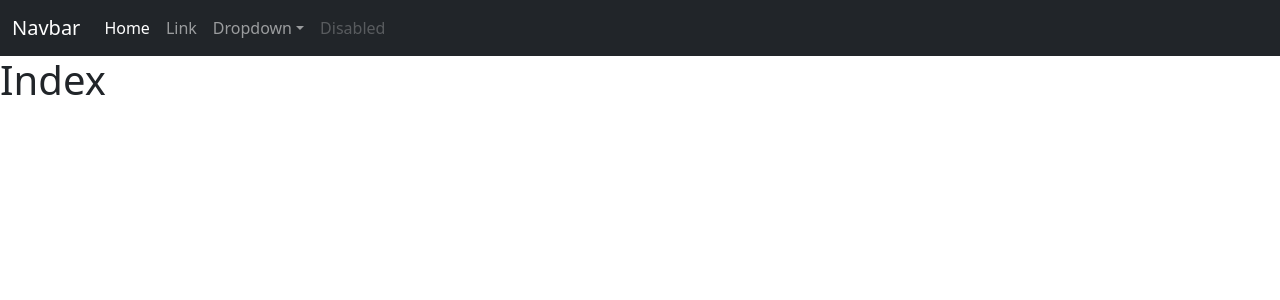
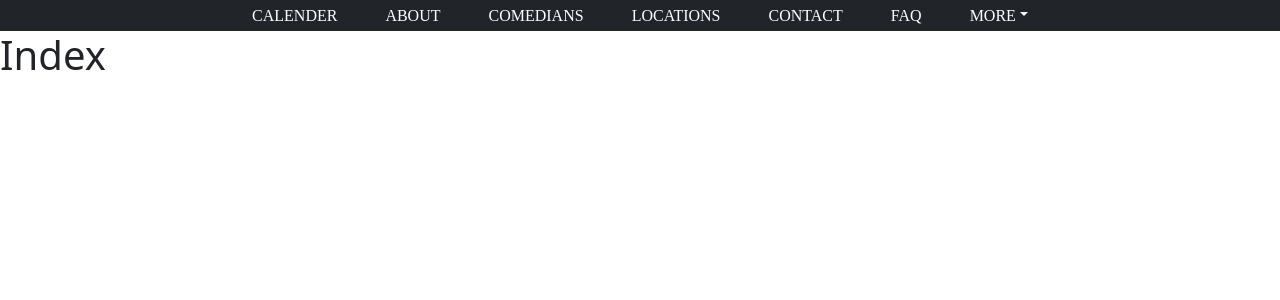
Before and after one commit to Darshit-parzival/Project-MCA-Sem-2, a React (Vite) app in the folder frontend/: page / in a window 1280 px wide. Shown: the top 300 px of the page. Built offline with nearby package versions, Linux system fonts and the light colour scheme.

Commit message:
Navbar design

```diff
--- a/frontend/src/pages/includes/assets/css/Navbar.css
+++ b/frontend/src/pages/includes/assets/css/Navbar.css
@@ -0,0 +1,31 @@
+/* custom.css */
+@font-face {
+    font-family: 'Franklin Gothic';
+    src: url('../fonts/FRAHV.TTF') format('ttf'),
+}
+
+
+.navbar .navbar-nav .nav-link:hover {  /* Increased specificity */
+    color: #ca0000;
+}
+
+.navbar {
+    font-family: 'Franklin Gothic';
+    height: 31px !important;
+}
+.navbar-nav{
+    margin: 0 auto;
+}
+
+.dropdown-item{
+    color: white !important;
+}
+
+.dropdown-item:hover{
+    color: #ca0000 !important;
+    background-color: #212529!important;
+}
+
+/* navbar-collapse {
+    display: block !important;
+} */
--- a/frontend/src/pages/includes/components/Navbar.tsx
+++ b/frontend/src/pages/includes/components/Navbar.tsx
@@ -1,39 +1,49 @@
-import { Link } from 'react-router-dom';
+import { Link } from "react-router-dom";
+import "../assets/css/Navbar.css";
 
 const Navbar = () => {
 return (
 <nav className="navbar navbar-expand-lg navbar-dark bg-dark">
   <div className="container-fluid">
-        <Link className="navbar-brand" to="/">Navbar</Link>
     <button className="navbar-toggler" type="button" data-bs-toggle="collapse" data-bs-target="#navbarSupportedContent" aria-controls="navbarSupportedContent" aria-expanded="false" aria-label="Toggle navigation">
       <span className="navbar-toggler-icon"></span>
     </button>
     <div className="collapse navbar-collapse" id="navbarSupportedContent">
-          <ul className="navbar-nav me-auto mb-2 mb-lg-0">
-            <li className="nav-item">
-              <Link className="nav-link active" aria-current="page" to="/">Home</Link>
+      <ul className="navbar-nav me-auto mb-2 mb-lg-0"> <li className="nav-item mx-3">
+          <Link className="nav-link active text-uppercase font-weight-bold" aria-current="page" to="#">CALENDER</Link>
         </li>
-            <li className="nav-item">
-              <Link className="nav-link" to="/link">Link</Link>
+        <li className="nav-item mx-3">
+          <Link className="nav-link active text-uppercase font-weight-bold" to="#">ABOUT</Link>
         </li>
-            <li className="nav-item dropdown">
-              <Link className="nav-link dropdown-toggle" to="#" id="navbarDropdown" role="button" data-bs-toggle="dropdown" aria-expanded="false">
-                Dropdown
+        <li className="nav-item mx-3">
+          <Link className="nav-link active text-uppercase font-weight-bold" to="#">COMEDIANS</Link>
+        </li>
+        <li className="nav-item mx-3">
+          <Link className="nav-link active text-uppercase font-weight-bold" to="#">LOCATIONS</Link>
+        </li>
+        <li className="nav-item mx-3">
+          <Link className="nav-link active text-uppercase font-weight-bold" to="#">CONTACT</Link>
+        </li>
+        <li className="nav-item mx-3">
+          <Link className="nav-link active text-uppercase font-weight-bold" to="#">FAQ</Link>
+        </li>
+        <li className="nav-item mx-3 dropdown">
+          <Link className="nav-link active dropdown-toggle text-uppercase font-weight-bold" to="#" id="navbarDropdown" role="button" data-bs-toggle="dropdown" aria-expanded="false">
+            MORE
           </Link>
-              <ul className="dropdown-menu" aria-labelledby="navbarDropdown">
-                <li><Link className="dropdown-item" to="#">Action</Link></li>
-                <li><Link className="dropdown-item" to="#">Another action</Link></li>
-                <li><hr className="dropdown-divider" /></li>
-                <li><Link className="dropdown-item" to="#">Something else here</Link></li>
+          <ul className="dropdown-menu bg-dark" aria-labelledby="navbarDropdown">
+            <li><Link className="dropdown-item" to="#">Login</Link></li>
+            <li><hr className="dropdown-divider bg-light" /></li>
+            <li><Link className="dropdown-item" to="#">Sign Up</Link></li>
           </ul>
-            </li>
-            <li className="nav-item">
-              <Link className="nav-link disabled" to="#" tabIndex={-1} aria-disabled="true">Disabled</Link>
         </li>
       </ul>
     </div>
   </div>
 </nav>
+
+
+
 );
 };
 
```
Also changed, not shown: frontend/src/pages/includes/assets/fonts/FRAHV.TTF (added). Lines whose indentation alone changed are shown as unchanged.
